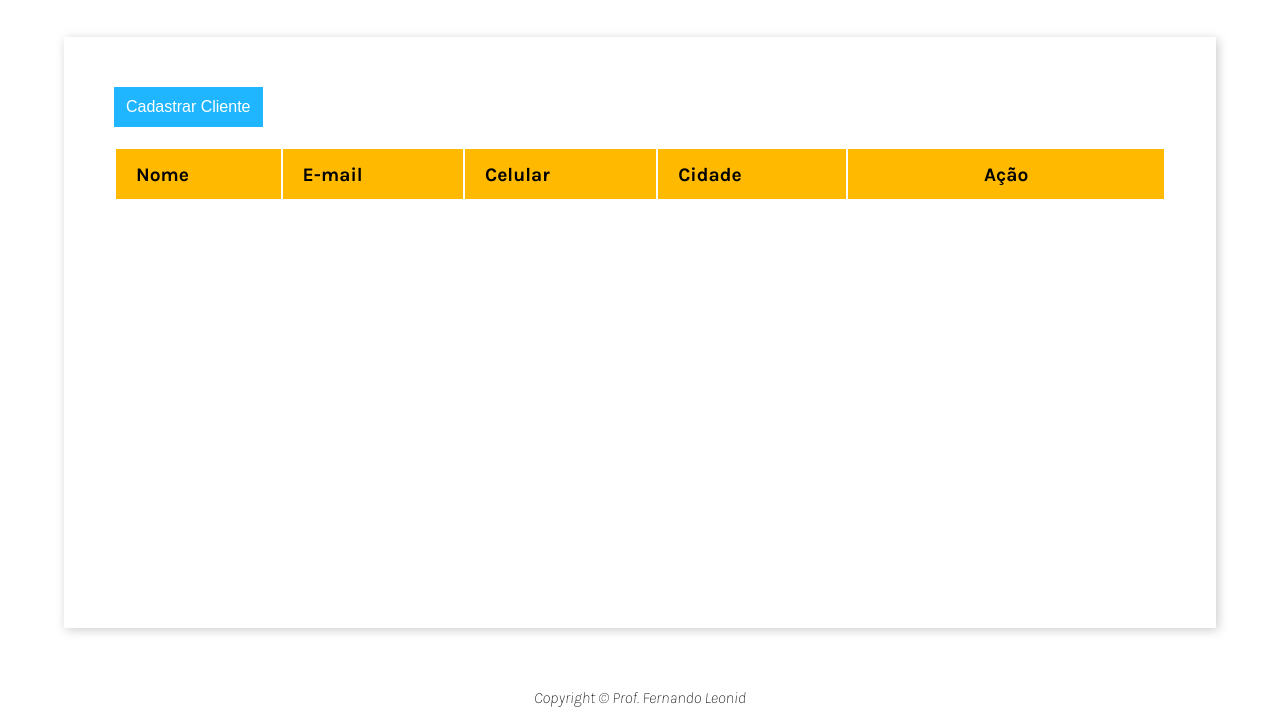
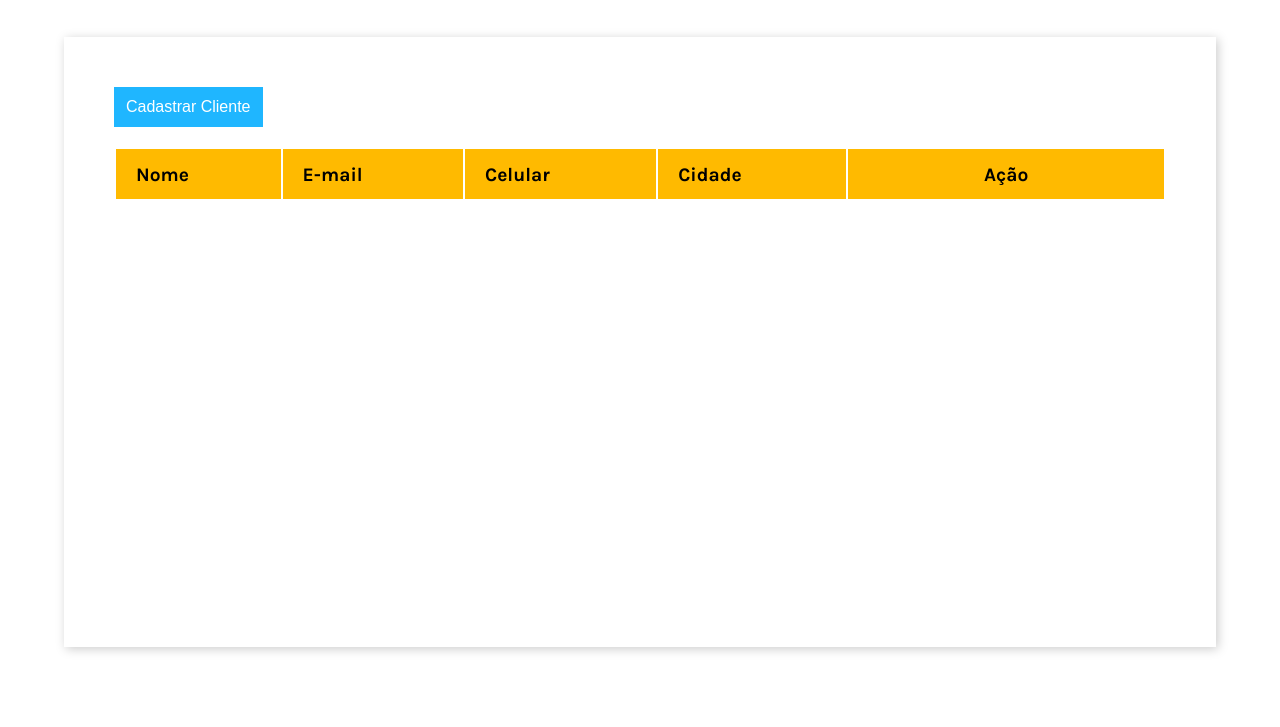
Before and after one commit to Damniel-Guilherme/crud_vanilla, a plain HTML site: page index.html in a window 1280 px wide. Shown: the part 73-800 px from the top of the page. Drawn offline with Linux system fonts and the light colour scheme.

Commit message:
chore: att index.html

```diff
--- a/index.html
+++ b/index.html
@@ -82,7 +82,7 @@
         </div>
     </main>
     <footer>
-        Copyright &copy; Prof. Fernando Leonid
+
     </footer>
 </body>
 </html>
```
